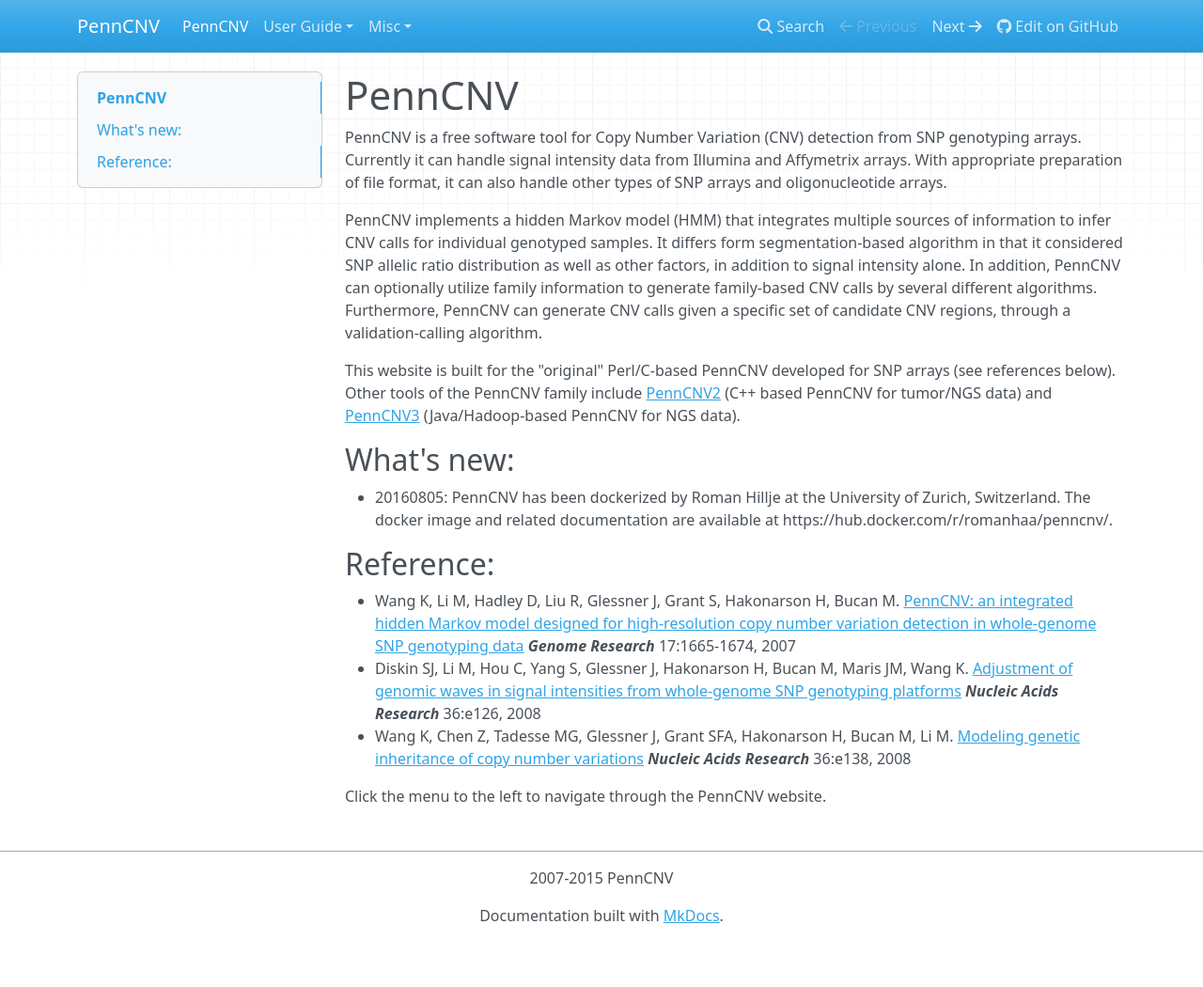
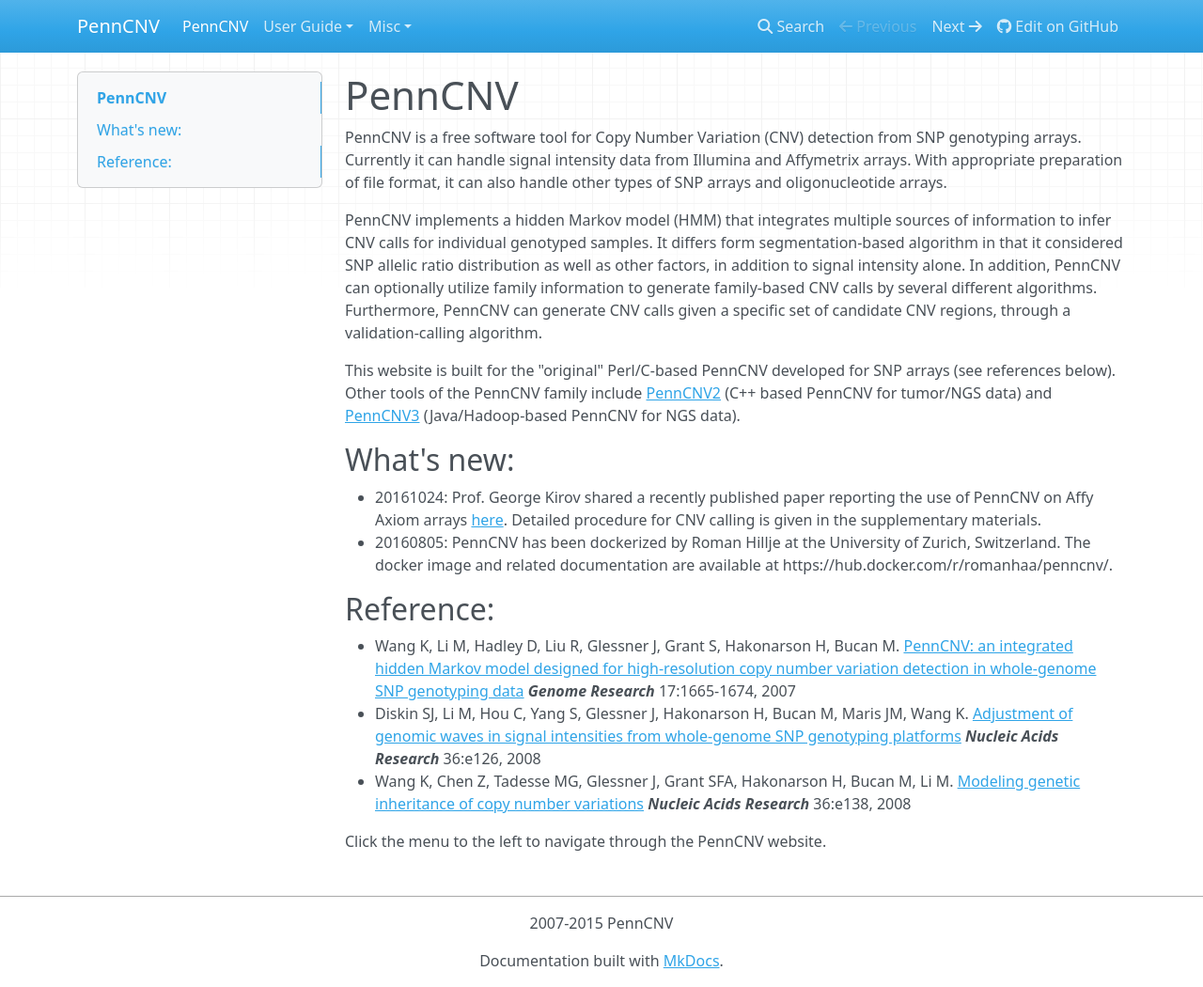
Before and after one commit to WGLab/PennCNV, an MkDocs documentation site: the page built from docs/index.md, in a window 1280 px wide and 1050 px high. Shown: the whole window at 94% size. Built offline with MkDocs 1.6.1, drawn with Linux system fonts in a browser that asks for light colours; nearby versions of some CDN libraries; old or Windows-style settings are respelled for this version of MkDocs.

Commit message:
Update index.md

```diff
--- a/docs/index.md
+++ b/docs/index.md
@@ -8,6 +8,7 @@
 
 ## What's new:
 
+- 20161024: Prof. George Kirov shared a recently published paper reporting the use of PennCNV on Affy Axiom arrays [here](http://www.sciencedirect.com/science/article/pii/S0006322316327111). Detailed procedure for CNV calling is given in the supplementary materials.
 - 20160805: PennCNV has been dockerized by Roman Hillje at the University of Zurich, Switzerland. The docker image and related documentation are available at https://hub.docker.com/r/romanhaa/penncnv/.
 
 ## Reference:
```
